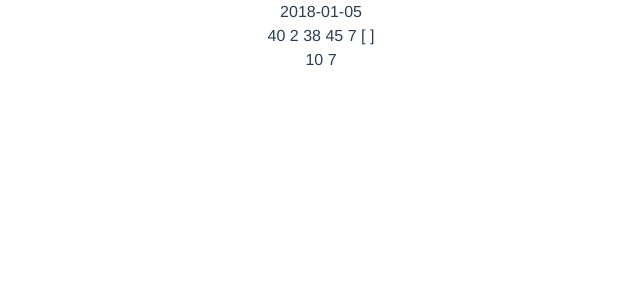
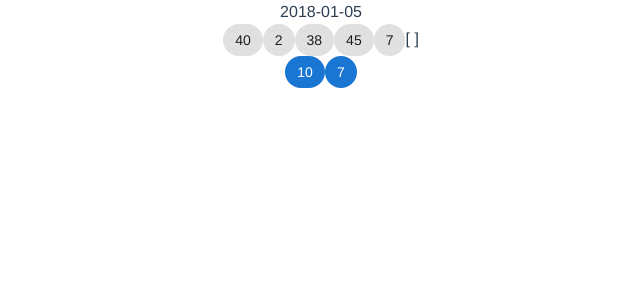
Before and after one commit to rm--/vue.js-workshop, a Vue app: page / in a window 1280 px wide. Shown: the top 300 px of the page, without its empty margins (319-959 px from the left). Built offline with nearby package versions, Linux system fonts and the light colour scheme.

Commit message:
Style drawing component

```diff
--- a/src/components/drawing.vue
+++ b/src/components/drawing.vue
@@ -2,14 +2,14 @@
   <div id="drawing">
     <div>{{value.date}}</div>
     <div>
-      <span v-for="(item,index) in value.numbers" :key="index">
+      <v-chip v-for="(item,index) in value.numbers" :key="index">
         {{item}}
-         </span>
+         </v-chip>
          <span v-if="index == value.numbers.length -1"></span>
          <span v-else>[ ]</span>
     </div>
     <div>
-      <span v-for="(item,index) in value.extranumbers" :key="index">{{item}} </span>
+      <v-chip color="primary" v-for="(item,index) in value.extranumbers" :key="index">{{item}} </v-chip>
     </div>
   </div>
 </template>
```
